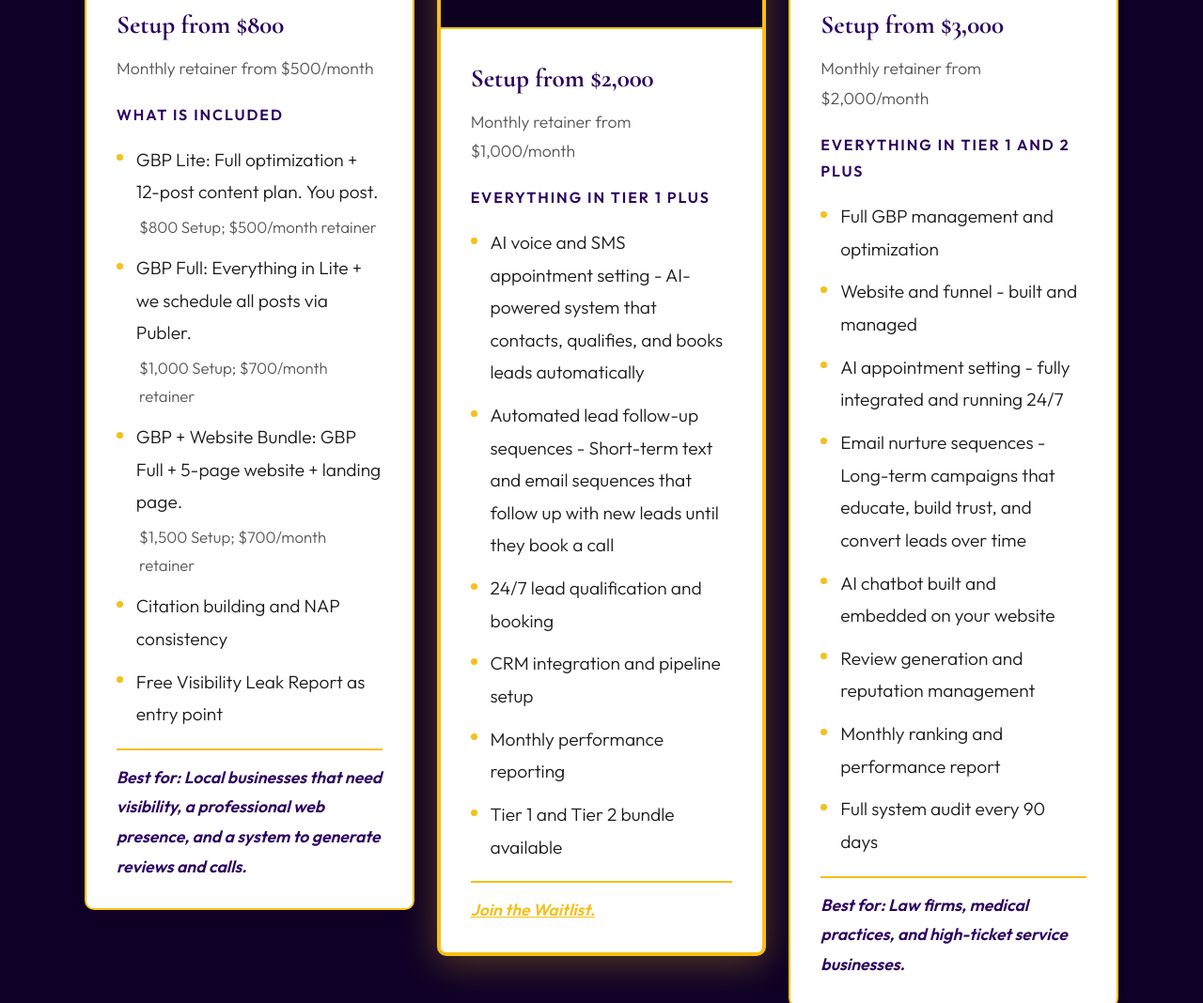
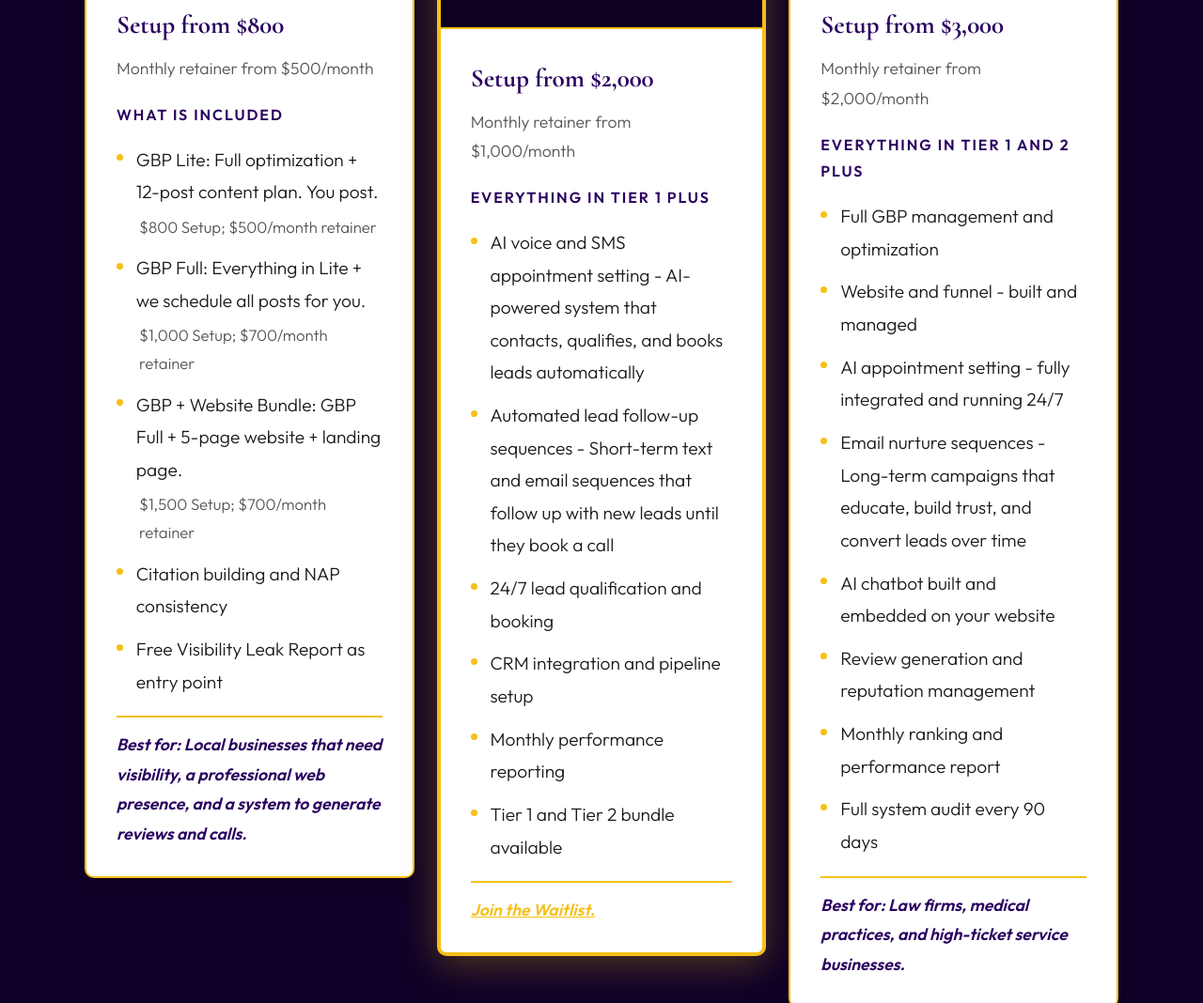
Before and after one commit to adminvaliantai/website, a plain HTML site: page index.html in a window 1280 px wide. Shown: the part 4648-5716 px from the top of the page at 94% size. Drawn offline with nearby package versions, Linux system fonts and the light colour scheme.

Commit message:
Update index.html

```diff
--- a/index.html
+++ b/index.html
@@ -244,7 +244,7 @@ footer{border-top:1px solid var(--border);padding:2.5rem 4rem;background:var(--n
             <li>GBP Lite: Full optimization + 12-post content plan. You post.
               <div style="font-size:1.05rem;color:#555555;margin-top:0.3rem;padding-left:0.2rem;">$800 Setup; $500/month retainer</div>
             </li>
-            <li>GBP Full: Everything in Lite + we schedule all posts via Publer.
+            <li>GBP Full: Everything in Lite + we schedule all posts for you.
               <div style="font-size:1.05rem;color:#555555;margin-top:0.3rem;padding-left:0.2rem;">$1,000 Setup; $700/month retainer</div>
             </li>
             <li>GBP + Website Bundle: GBP Full + 5-page website + landing page.
```
